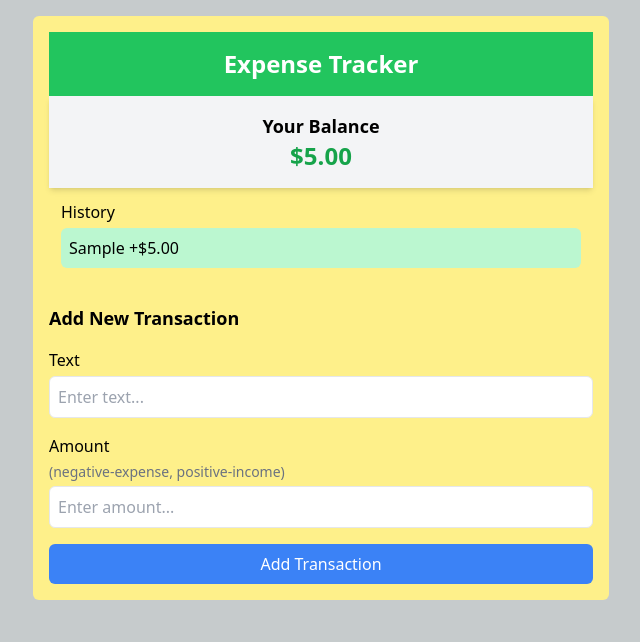
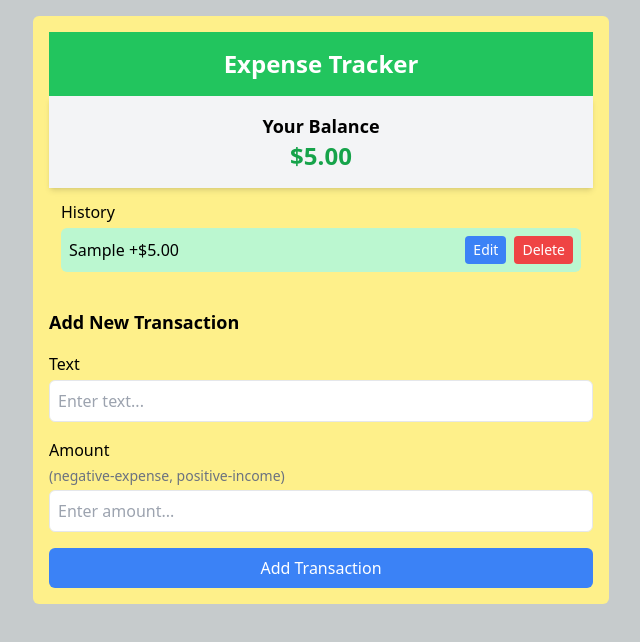
Before and after one commit to Papol14/expense-tracker-react, a React (Vite) app: page / in a window 1280 px wide. Both pictures are taken after typing "Sample", "5" into the empty fields and a click on the button "Add Transaction". Shown: the top 642 px of the page, without its empty margins (319-959 px from the left). Built offline with nearby package versions, Linux system fonts and the light colour scheme.

Commit message:
Added delete and edit button

```diff
--- a/src/components/History.jsx
+++ b/src/components/History.jsx
@@ -1,4 +1,4 @@
-const History = ({ transactions }) => {
+const History = ({ transactions, onDelete, onEdit }) => {
   return (
     <div className="p-2">
       <h3 className="m-1">History</h3>
@@ -7,14 +7,30 @@ const History = ({ transactions }) => {
           <li
             className={`m-1 rounded-md p-2 ${
               transaction.amount < 0 ? 'bg-red-200' : 'bg-green-200'
-            }`}
+            } flex justify-between items-center`}
             key={transaction.id}
           >
+            <div>
               {transaction.description}{" "}
               <span>
                 {transaction.amount > 0 ? "+" : ""}$
                 {transaction.amount.toFixed(2)}
               </span>
+            </div>
+            <div className="flex gap-2">
+              <button
+                onClick={() => onEdit(transaction)}
+                className="p-1 px-2 text-sm bg-blue-500 text-white rounded hover:bg-blue-600 transition-colors"
+              >
+                Edit
+              </button>
+              <button
+                onClick={() => onDelete(transaction.id)}
+                className="p-1 px-2 text-sm bg-red-500 text-white rounded hover:bg-red-600 transition-colors"
+              >
+                Delete
+              </button>
+            </div>
           </li>
         ))}
       </ul>
```
Lines whose indentation alone changed are shown as unchanged.
